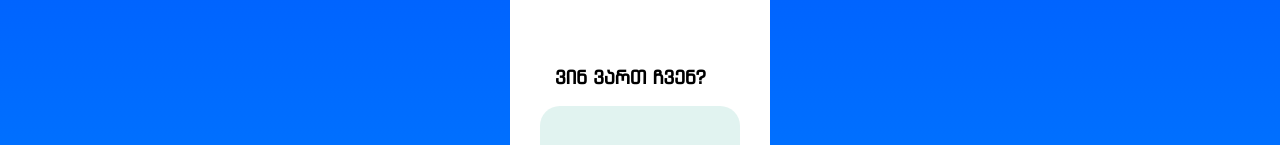
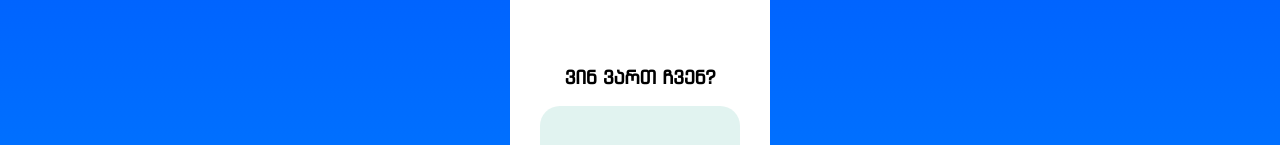
Before and after one commit to GiorgiGochitidze/OnlineLearning, a React (Vite) app: page / in a window 1280 px wide. Shown: the part 187-332 px from the top of the page. Built offline with nearby package versions, Linux system fonts and the light colour scheme.

Commit message:
modified:   src/Home.jsx

```diff
--- a/src/Home.jsx
+++ b/src/Home.jsx
@@ -32,7 +32,7 @@ function Home() {
       <div className='body-container'>
         <div className='aboutus-main-container'>
             <div>
-                <h3 style={{paddingInline: '15px'}}>ვინ ვართ ჩვენ?</h3>
+                <h3 style={{textAlign: 'center'}}>ვინ ვართ ჩვენ?</h3>
                 <img style={{borderRadius: '20px'}} alt="a vior logo" src={Vior}/>
             </div>
 
```
